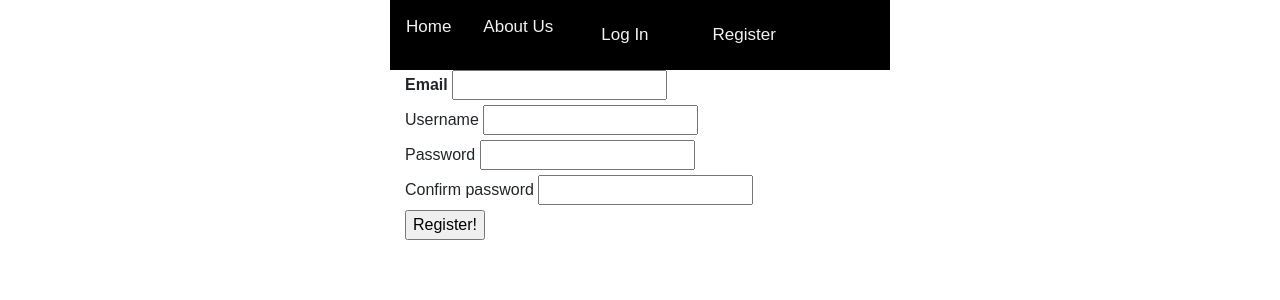
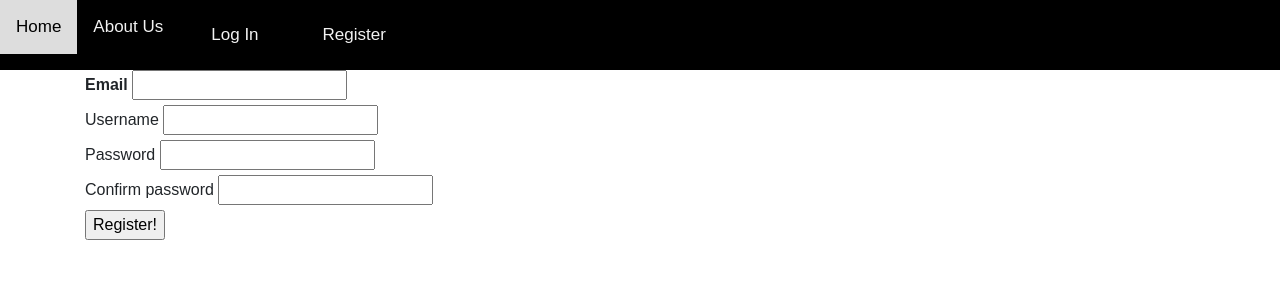
Before and after one commit to hitman26422/webtechg1, a Flask app: page /register in a window 1280 px wide. Shown: the top 300 px of the page. Run offline with Flask 2, Linux system fonts and the light colour scheme; some libraries are stand-ins or nearby versions.

Commit message:
Update register.html

```diff
--- a/puppycompanyblog/templates/register.html
+++ b/puppycompanyblog/templates/register.html
@@ -5,7 +5,6 @@
     <script src="http://netdna.bootstrapcdn.com/bootstrap/3.0.0/js/bootstrap.min.js"></script>
 </head>
 <html>
-<body style="max-width:500px;margin:auto" autocomplete="on">
 <form method="POST">
     {# This hidden_tag is a CSRF security feature. #}
     {{ form.hidden_tag() }}
@@ -15,6 +14,5 @@
     {{ form.pass_confirm.label }} {{ form.pass_confirm() }}<br>
     {{ form.submit() }}
 </form>
-</body>
 </html>
 {% endblock %}
```
